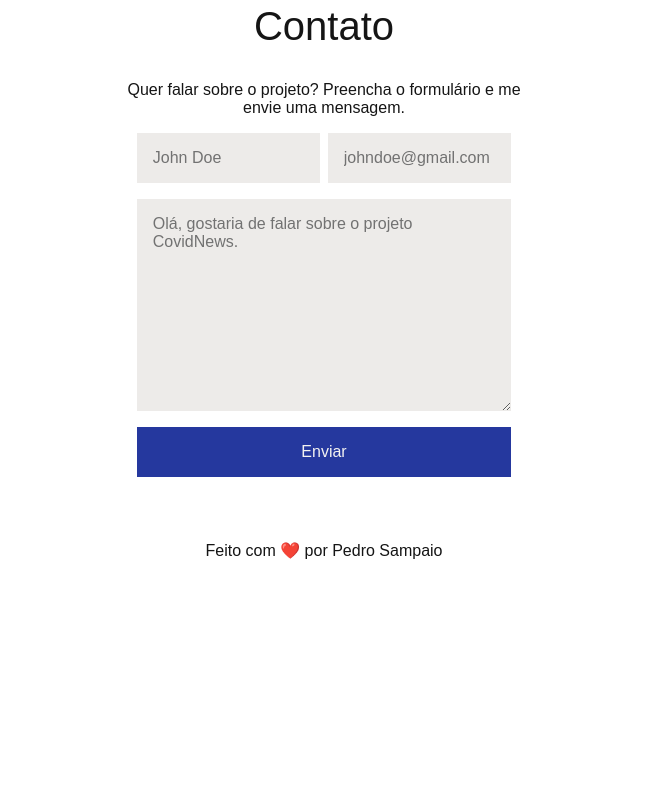
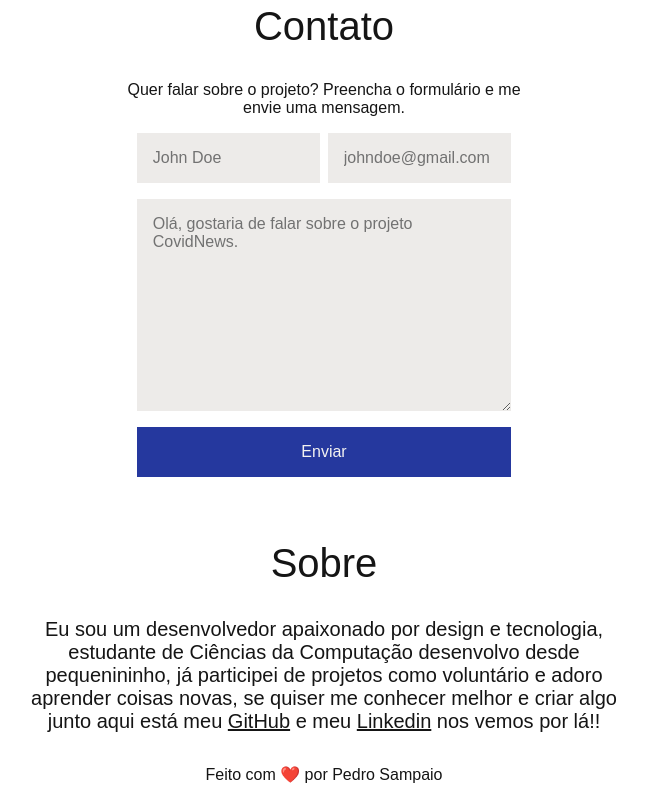
Before and after one commit to pedroigorjs/covidnews-challenge, a plain HTML site: page index.html in a window 1280 px wide. Shown: the part 1741-2541 px from the top of the page, without its empty margins (316-963 px from the left). Before the commit the page ends 2317 px from the top, so only its background shows below. Drawn offline with Linux system fonts and the light colour scheme; a web font is replaced by a local one.

Commit message:
Create About strutcture and styles

```diff
--- /dev/null
+++ b/assets/css/about.css
@@ -0,0 +1,11 @@
+.about {
+  padding: 1rem;
+}
+
+.about .text {
+  font-size: 1.25rem;
+}
+
+.about .text a {
+  color: inherit;
+}
--- a/assets/css/main.css
+++ b/assets/css/main.css
@@ -3,6 +3,7 @@
 @import './menu.css';
 @import './articles.css';
 @import './footer.css';
+@import './about.css';
 @import './queries.css';
 
 * {
--- a/assets/css/queries.css
+++ b/assets/css/queries.css
@@ -75,6 +75,16 @@
 
   .text {
     max-width: 400px;
+    margin: 0 auto;
+  }
+
+  .about {
+    margin: 0 auto;
+  }
+
+  .about .text {
+    text-align: center;
+    max-width: 600px;
   }
 
   .about h2 {
--- a/index.html
+++ b/index.html
@@ -95,6 +95,12 @@
       <button value="Send"  type="submit" class="btn btn--primary">Enviar</button>
     </form>
   </section>
+
+  <section class="about" id="about">
+    <h2 class="title">Sobre</h2>
+    <p class="text">Eu sou um desenvolvedor apaixonado por design e tecnologia, estudante de Ciências da Computação desenvolvo desde pequenininho, já participei de projetos como voluntário e adoro aprender coisas novas, se quiser me conhecer melhor e criar algo junto aqui está meu <a href="https://github.com/pedroigorjs">GitHub</a> e meu <a href="https://www.linkedin.com/in/pedroigorjs/">Linkedin</a> nos vemos por lá!!</p>
+  </section>
+
   <footer class="footer">
     <p>Feito com ❤️ por <a href="https://github.com/pedroigorjs">Pedro Sampaio</a></p>
   </footer>
```
